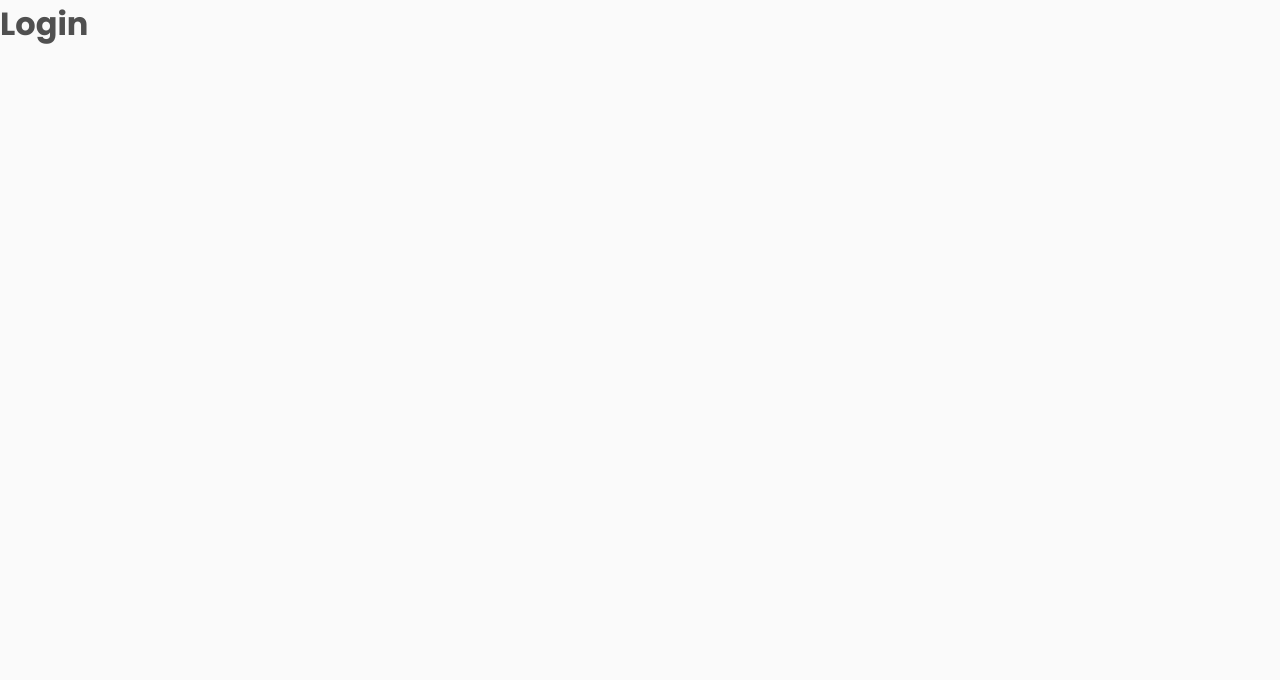
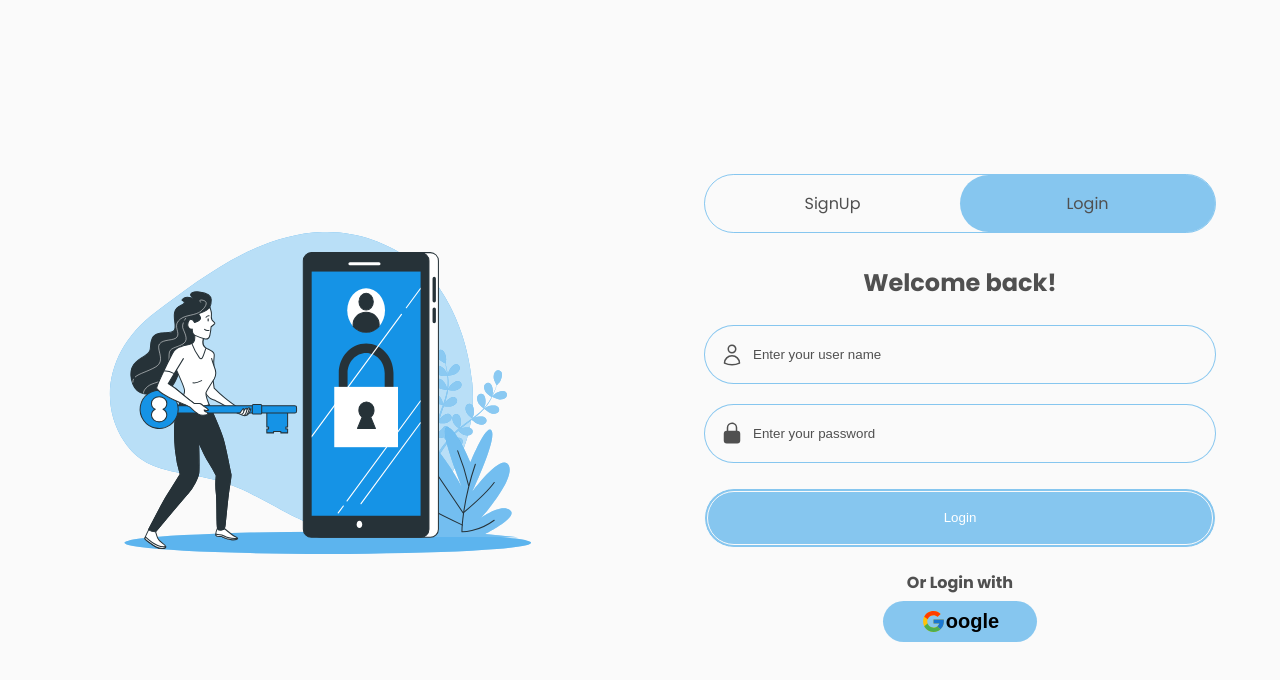
Before and after one commit to TechifyDev1/CryptoCrest, a React (Vite) app: page /login in a window 1280 px wide. Shown: the top 680 px of the page. Built offline with nearby package versions, Linux system fonts and the light colour scheme.

Commit message:
Done with sign up page page

```diff
--- a/src/Pages/Login_page/Login.css
+++ b/src/Pages/Login_page/Login.css
@@ -0,0 +1,131 @@
+.login-page {
+    width: 100vw;
+    height: 100vh;
+    display: flex;
+    justify-content: space-around;
+    align-items: center;
+
+
+    .img {
+        width: 40%;
+        height: auto;
+
+        img {
+            width: 100%;
+            height: 100%;
+            object-fit: contain;
+        }
+    }
+
+
+    .login-form {
+        display: flex;
+        flex-direction: column;
+        align-items: center;
+        justify-content: center;
+        width: 40%;
+
+
+        .login-nav {
+            width: 100%;
+            display: flex;
+            justify-content: space-between;
+            border: 1px solid var(--secondary-color);
+            border-radius: 30px;
+            margin: 1rem;
+
+            .signup,
+            .login {
+                display: flex;
+                justify-content: center;
+                width: 50%;
+                align-items: center;
+                padding: 1rem;
+                border-radius: 30px;
+            }
+
+            .login {
+                background-color: var(--secondary-color);
+            }
+        }
+
+        .form-grp {
+            display: flex;
+            position: relative;
+            width: 100%;
+            border-radius: 30px;
+            align-items: center;
+            justify-content: center;
+
+
+            input {
+                width: 100%;
+                height: 3.7rem;
+                background-color: var(--bg);
+                outline: none;
+                padding-left: 3rem;
+                border-radius: 30px;
+                border: 1px solid var(--secondary-color);
+                margin: .6rem 0;
+                transition: all .5s ease;
+
+                &::placeholder {
+                    color: var(--text-color);
+                }
+
+                &:focus,
+                &:hover {
+                    outline: none;
+                    border-color: var(--secondary-color);
+                    box-shadow: 0 0 0 .3rem var(--secondary-color);
+                }
+            }
+
+
+            .icons {
+                position: absolute;
+                border: 1px solid var(--secondary-color);
+                width: 1.5rem;
+                height: 1.5rem;
+                left: 1rem;
+                border: none;
+            }
+        }
+
+
+        .login-btn {
+            width: 100%;
+            background-color: var(--secondary-color);
+            border: 0.3rem double var(--bg);
+            height: 3.7rem;
+            border-radius: 30px;
+            margin: 1rem 0;
+            cursor: pointer;
+            display: flex;
+            justify-content: center;
+            align-items: center;
+            color: #fff;
+        }
+
+        .alternative {
+            width: 100%;
+            text-align: center;
+            font-weight: 600;
+            margin: .4rem 0;
+        }
+
+        .login-google {
+            display: flex;
+            width: 30%;
+            justify-content: center;
+            align-items: center;
+            padding: 0.5rem;
+            border: none;
+            outline: none;
+            border-radius: 30px;
+            background-color: var(--secondary-color);
+            cursor: pointer;
+            font-weight: 400;
+        }
+    }
+}
--- a/src/Pages/Login_page/LoginPage.tsx
+++ b/src/Pages/Login_page/LoginPage.tsx
@@ -1,9 +1,41 @@
 import React from "react";
+import { FcGoogle } from "react-icons/fc";
+import { HiLockClosed, HiOutlineUser } from "react-icons/hi2";
+import { Link } from "react-router-dom";
+import image from "../../assets/landing_page/login.svg";
+import './Login.css';
 
 const LoginPage: React.FC = () => {
     return (
-        <div>
-            <h1>Login</h1>
+        <div className="login-page">
+            <div className="img">
+                <img src={image} alt="login image" />
+            </div>
+            <form className="login-form">
+                <div className="login-nav">
+                    <div className="signup">
+                        <Link to='/signup' style={{ textDecoration: 'none', color: 'var(--text-color)' }}> SignUp </Link>
+                    </div>
+                    <div className="login">
+                        Login
+                    </div>
+                </div>
+                <h2 style={{ textAlign: 'center', margin: '1rem' }}>Welcome back!</h2>
+                <div className="form-grp">
+                    <HiOutlineUser className="icons" />
+                    <input type="text" name="username" id="username" className="username" placeholder="Enter your user name" />
+                </div>
+                <div className="form-grp">
+                    <HiLockClosed className="icons" />
+                    <input type="password" name="password" id="password" className="password" placeholder="Enter your password" />
+                </div>
+                <button className="login-btn" type="submit">Login</button>
+                <div className="alternative">Or Login with</div>
+                <button className="login-google">
+                    <FcGoogle size={25} className="google-icon" />
+                    <h2>oogle</h2>
+                </button>
+            </form>
         </div>
     );
 }
--- a/src/Pages/Signup_page/SignUp.css
+++ b/src/Pages/Signup_page/SignUp.css
@@ -2,7 +2,7 @@
     width: 100vw;
     height: 100vh;
     display: flex;
-    justify-content: center;
+    justify-content: space-around;
     align-items: center;
     padding: 0 2vw;
 
@@ -16,12 +16,20 @@
             height: 100%;
             object-fit: contain;
         }
+
+        @media (max-width: 768px) {
+            display: none;
+        }
     }
 
     .signup-form {
         display: flex;
         flex-direction: column;
-        width: 50%;
+        width: 40%;
+
+        @media (max-width: 768px) {
+            width: 100%;
+        }
 
         .signup-nav {
             width: 100%;
@@ -29,15 +37,31 @@
             display: flex;
             align-items: center;
             justify-content: space-between;
-            padding: 0 5%;
             color: var(--text-color);
             font-weight: 500;
             background-color: transparent;
             border-radius: 3rem;
-            border: 1px solid var(--secondary-color);
+            border: 1px double var(--secondary-color);
+            margin-bottom: 1rem;
+
+            .signin {
+                background-color: var(--bg);
+                padding: 1rem;
+            }
+
+            .signin,
+            .signup {
+                width: 50%;
+                display: flex;
+                justify-content: center;
+                align-items: center;
+                border-radius: 30px;
+                height: 100%;
+            }
 
             .signup {
-                background-color: var(--bg);
+                background-color: var(--secondary-color);
+                padding: 1rem;
             }
         }
 
@@ -87,7 +111,6 @@
                 position: absolute;
                 left: 1rem;
                 fill: none;
-
             }
         }
 
@@ -98,7 +121,7 @@
             align-items: center;
             justify-content: center;
             color: #fff;
-            background-color: var(--primary-color);
+            background-color: var(--secondary-color);
             border: 0.2rem double var(--bg);
             border-radius: 3rem;
             margin: 1rem 0;
@@ -113,15 +136,18 @@
 
         .signup-google {
             display: flex;
-            justify-content: space-around;
+            justify-content: center;
+            align-items: center;
             padding: 0.5rem 1rem;
-            background-color: var(--primary-color);
+            background-color: var(--secondary-color);
             font-weight: 400;
             border: none;
             border-radius: 3rem;
             width: 50%;
             cursor: pointer;
             margin: auto;
+
+
         }
     }
 }
--- a/src/Pages/Signup_page/SignUpPage.tsx
+++ b/src/Pages/Signup_page/SignUpPage.tsx
@@ -14,11 +14,12 @@ const SignUpPage: React.FC = () => {
             </div>
             <form className="signup-form">
                 <div className='signup-nav'>
-                    <div>
-                        <Link to='/login'> Login </Link>
+                    <div className="signup"> Signup </div>
+                    <div className="signin">
+                        <Link to='/login' style={{ textDecoration: 'none', color: 'var(--text-color)' }}> Login </Link>
                     </div>
-                    <div className="signup"> Signup </div>
                 </div>
+                <h2 style={{ textAlign: 'center', marginBottom: '1rem' }}>Get started! And manage your cryptos efficiently</h2>
                 <div className="form-grp">
                     <HiOutlineUser className="signup-icon" />
                     <input type="text" name="username" id="username" placeholder="Unique username" />
@@ -34,7 +35,7 @@ const SignUpPage: React.FC = () => {
                 <button className="signup-btn" type="submit">SignUp</button>
                 <div className="alternative">Or Signup with</div>
                 <button className="signup-google">
-                    <FcGoogle size={25} />
+                    <FcGoogle size={25} className="google-icon" />
                     <h2>Google</h2>
                 </button>
             </form>
```
